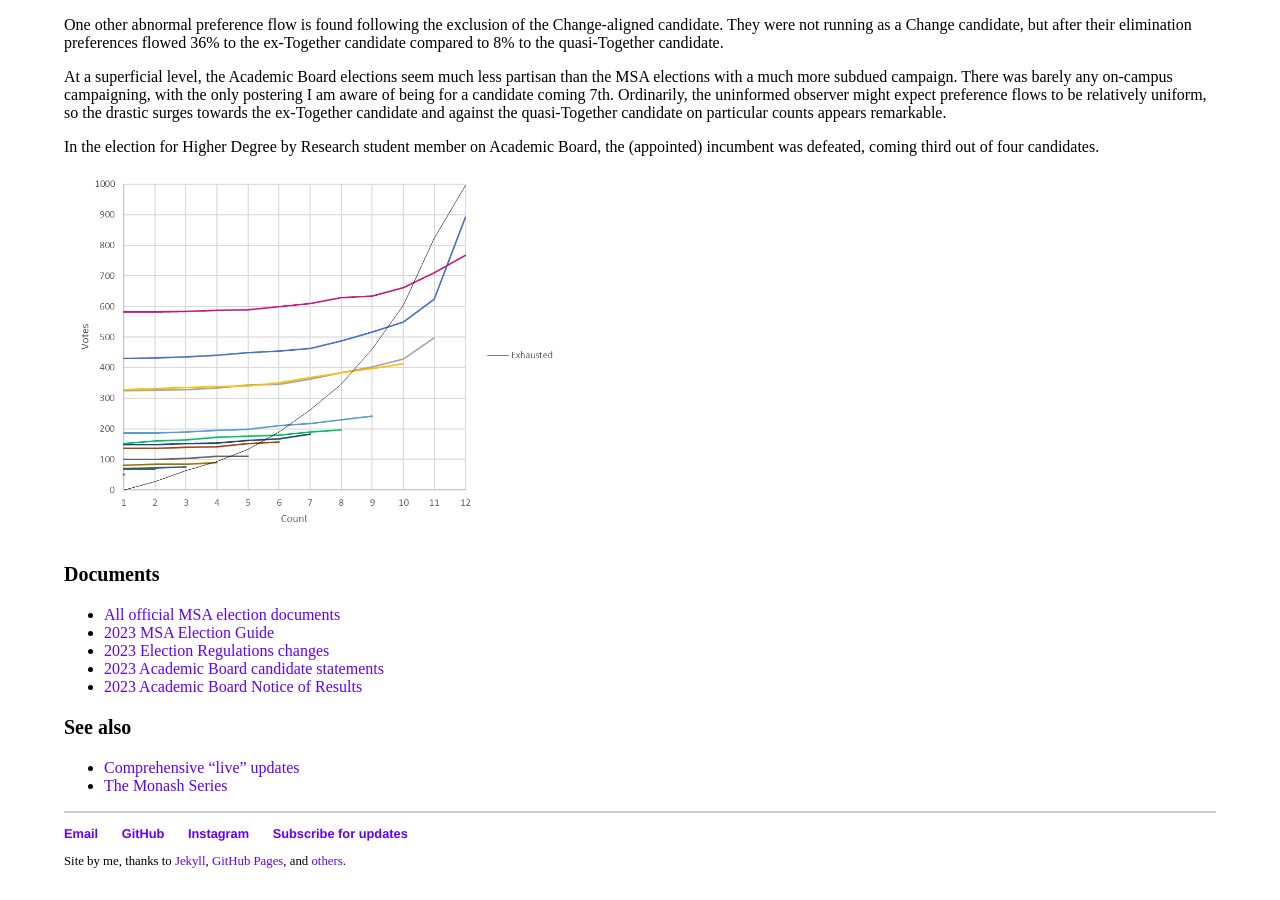
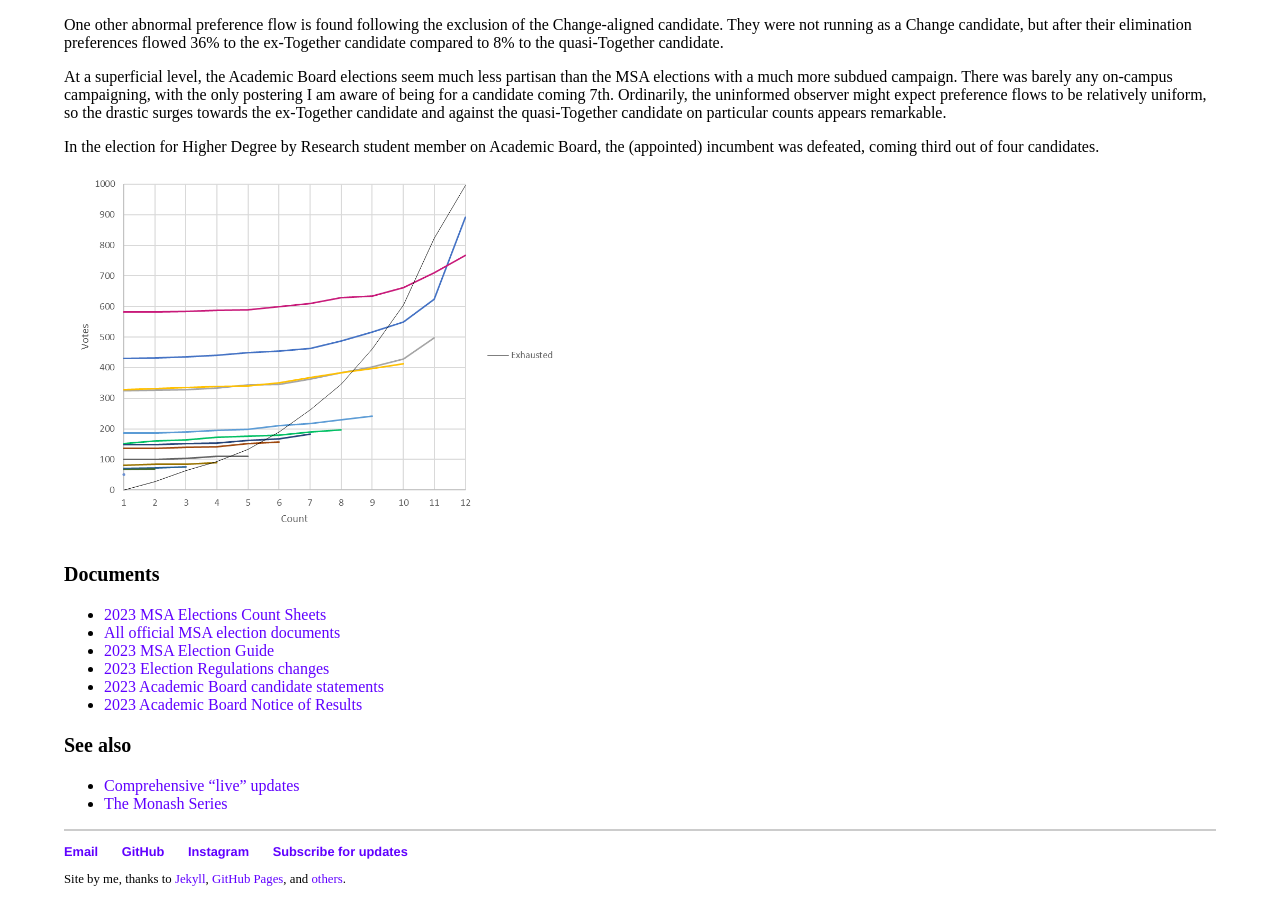
Before and after one commit to nhtnhanbn/nhtnhanbn.github.io, a Jekyll site: the page built from monash/changemsa.md, in a window 1280 px wide and 900 px high, scrolled down 4607 px. Built offline with Jekyll 4.4.1, drawn with Linux system fonts in a browser that asks for light colours; grey boxes are pictures that could not be loaded.

Commit message:
Update changemsa with count sheets

```diff
--- a/monash/changemsa.md
+++ b/monash/changemsa.md
@@ -96,6 +96,7 @@ In the election for Higher Degree by Research student member on Academic Board,
 
 ### Documents
 
+- [2023 MSA Elections Count Sheets](https://drive.google.com/file/d/1BjVdr_enYAE8-az_EuX4Pb6CRiYDGVk-/view?usp=sharing)
 - [All official MSA election documents](https://msa.monash.edu/elections)
 - [2023 MSA Election Guide](https://www.yumpu.com/en/document/read/68458888/msa-election-guide-2023)
 - [2023 Election Regulations changes](https://docs.google.com/document/d/179EVEMkXy_XXNNwHGQY-06_rqdXst7QEQl4DRSXRXk8/edit)
```
